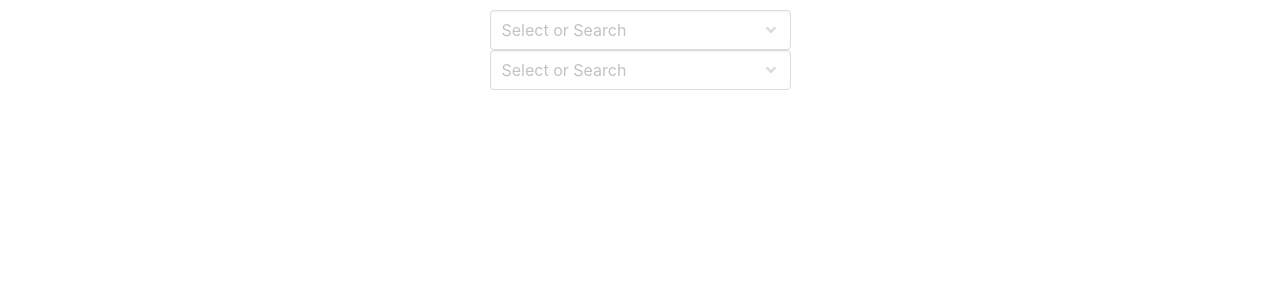
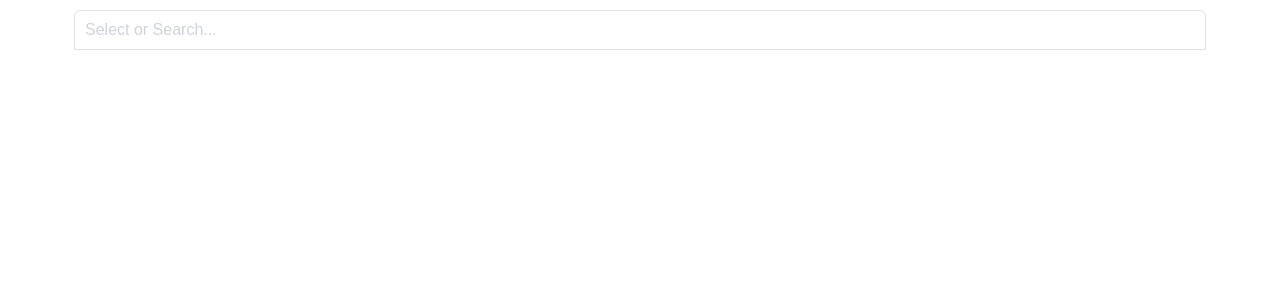
Before and after one commit to gvpinto/reactjs-react-components, a React (Vite) app: page / in a window 1280 px wide. Shown: the top 300 px of the page. Built offline with nearby package versions, Linux system fonts and the light colour scheme; data requests are answered from the project's data file.

Commit message:
Added Styled Components and learnt to work with it

```diff
--- a/index.html
+++ b/index.html
@@ -13,6 +13,20 @@
     />
 
     <title>React Components</title>
+
+    <link
+      rel="preconnect"
+      href="https://fonts.googleapis.com"
+    />
+    <link
+      rel="preconnect"
+      href="https://fonts.gstatic.com"
+      crossorigin
+    />
+    <link
+      href="https://fonts.googleapis.com/css2?family=Roboto:wght@400;500;700&family=Rubik:wght@400;500;600;700&display=swap"
+      rel="stylesheet"
+    />
   </head>
   <body>
     <div id="root"></div>
--- a/package.json
+++ b/package.json
@@ -23,6 +23,7 @@
     "react-icons": "^4.12.0",
     "react-redux": "^9.0.4",
     "react-router-dom": "^6.21.0",
+    "styled-components": "^6.1.6",
     "use-immer": "^0.9.0"
   },
   "devDependencies": {
--- a/src/App.jsx
+++ b/src/App.jsx
@@ -4,6 +4,8 @@ import 'bulma/css/bulma.min.css';
 import { Provider } from 'react-redux';
 import store from './store';
 import { ReactQueryDevtools } from '@tanstack/react-query-devtools';
+import GlobalStyles from '../styles/GlobalStyles';
+import InputBoxTest from './pages/InputBoxTest';
 // import { AppProvider } from './ contexts/AppContext';
 
 // Create a client
@@ -26,7 +28,9 @@ function App() {
     <div className='container'>
       <Provider store={store}>
         <QueryClientProvider client={queryClient}>
-          <DropdownTest />
+          <GlobalStyles />
+          {/* <DropdownTest /> */}
+          <InputBoxTest />
           <ReactQueryDevtools initialIsOpen={false} />
         </QueryClientProvider>
       </Provider>
--- a/src/components/CountryDropdown.jsx
+++ b/src/components/CountryDropdown.jsx
@@ -31,7 +31,7 @@ function CountryDropdown() {
   } = useQuery({
     queryKey: ['countries'],
     queryFn: getCountries,
-    staleTime: 5 * 1000,
+    staleTime: 50 * 1000,
   });
 
   if (isPending) return 'Loading...';
--- /dev/null
+++ b/src/components/InputBox.jsx
@@ -0,0 +1,58 @@
+import styled, { css } from 'styled-components';
+
+const variations = {
+  input: css`
+    border-radius: 6px;
+  `,
+  select: css`
+    border-top-left-radius: 6px;
+    border-top-right-radius: 6px;
+    border-bottom-left-radius: 0px;
+    border-bottom-right-radius: 0px;
+  `,
+};
+
+const StyledInput = styled.input.attrs((props) => ({
+  $variation: props.$variation || 'input',
+}))`
+  display: block;
+  padding: 1rem;
+  /* line-height: 1.8; */
+  font-size: 1.6rem;
+  font-family: inherit;
+  color: var(--color-grey-7);
+
+  height: 100%;
+  width: 100%;
+  border: none;
+
+  ${(props) => variations[props.$variation]}
+
+  /* box-shadow: 0 0 0 1pxvar(--color-grey-3); */
+  border: 1px solid var(--color-grey-3);
+  transition: all 0.3s;
+
+  outline: none;
+
+  &:hover,
+  &:focus {
+    border: 1px solid #4dabf7;
+  }
+
+  &::placeholder {
+    color: var(--color-grey-4);
+    opacity: 1;
+  }
+`;
+
+function InputBox({ variation }) {
+  return (
+    <StyledInput
+      type='text'
+      $variation={variation}
+      placeholder='Select or Search...'
+    />
+  );
+}
+
+export default InputBox;
--- /dev/null
+++ b/src/pages/InputBoxTest.jsx
@@ -0,0 +1,11 @@
+import InputBox from '../components/InputBox';
+
+function InputBoxTest() {
+  return (
+    <div>
+      <InputBox variation='select' />
+    </div>
+  );
+}
+
+export default InputBoxTest;
--- /dev/null
+++ b/styles/GlobalStyles.js
@@ -0,0 +1,130 @@
+import { createGlobalStyle } from 'styled-components';
+
+const GlobalStyles = createGlobalStyle`
+
+    :root {
+
+        & {
+            --color-grey-0:#f8f9fa;
+            --color-grey-1:#f1f3f5;
+            --color-grey-2:#e9ecef;
+            --color-grey-3:#dee2e6;
+            --color-grey-4:#ced4da;
+            --color-grey-5:#adb5bd;
+            --color-grey-6:#868e96;
+            --color-grey-7:#495057;
+            --color-grey-8:#343a40;
+            --color-grey-9:#212529;
+        }
+
+    }
+
+    *,
+    *::before,
+    *::after {
+        box-sizing: border-box;
+        padding: 0;
+        margin: 0;
+
+        /* Creating animations for dark mode */
+        transition: background-color 0.3s, border 0.3s;
+    }
+
+    html {
+        font-size: 62.5%;
+    }
+
+    body {
+        font-family: 'Roboto', sans-serif;
+        font-size: 1.6rem;
+    }
+
+    h1 {
+        height: 2em;
+    }
+
+    .container {
+    margin: 0 auto;
+    padding: 10px;
+    max-width: 40em;
+    }
+
+    *::placeholder {
+        color: #ced4da;
+        opacity: 1;
+    }
+
+    body {
+    font-family: "Poppins", sans-serif;
+    color: var(--color-grey-7);
+
+    transition: color 0.3s, background-color 0.3s;
+    min-height: 100vh;
+    line-height: 1.5;
+    font-size: 1.6rem;
+    }
+
+    input,
+    button,
+    textarea,
+    select {
+    font: inherit;
+    color: inherit;
+    }
+
+    button {
+    cursor: pointer;
+    }
+
+    *:disabled {
+    cursor: not-allowed;
+    }
+
+    /* select:disabled,
+    input:disabled {
+    background-color: var(--color-grey-200);
+    color: var(--color-grey-500);
+    } */
+
+    /* input:focus,
+    button:focus,
+    textarea:focus,
+    select:focus {
+    outline: 2px solid var(--color-brand-600);
+    outline-offset: -1px;
+    } */
+
+    /* Parent selector, finally 😃 */
+    button:has(svg) {
+    line-height: 0;
+    }
+
+    a {
+    color: inherit;
+    text-decoration: none;
+    }
+
+    ul {
+    list-style: none;
+    }
+
+    p,
+    h1,
+    h2,
+    h3,
+    h4,
+    h5,
+    h6 {
+    overflow-wrap: break-word;
+    hyphens: auto;
+    }
+
+    img {
+    max-width: 100%;
+
+    /* For dark mode */
+    filter: grayscale(var(--image-grayscale)) opacity(var(--image-opacity));
+    }
+`;
+
+export default GlobalStyles;
```
Also changed, not shown: 1 other file (tests, documents, lock files or other folders).
